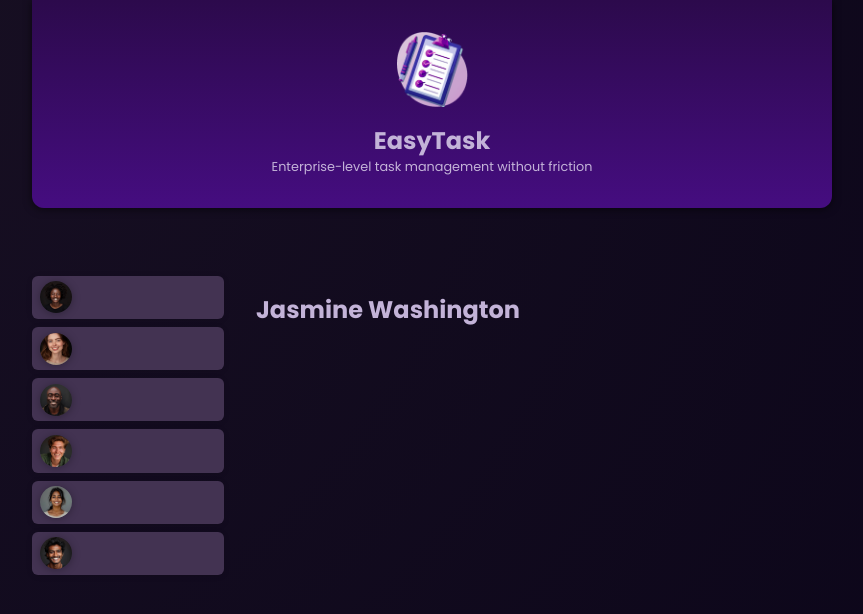
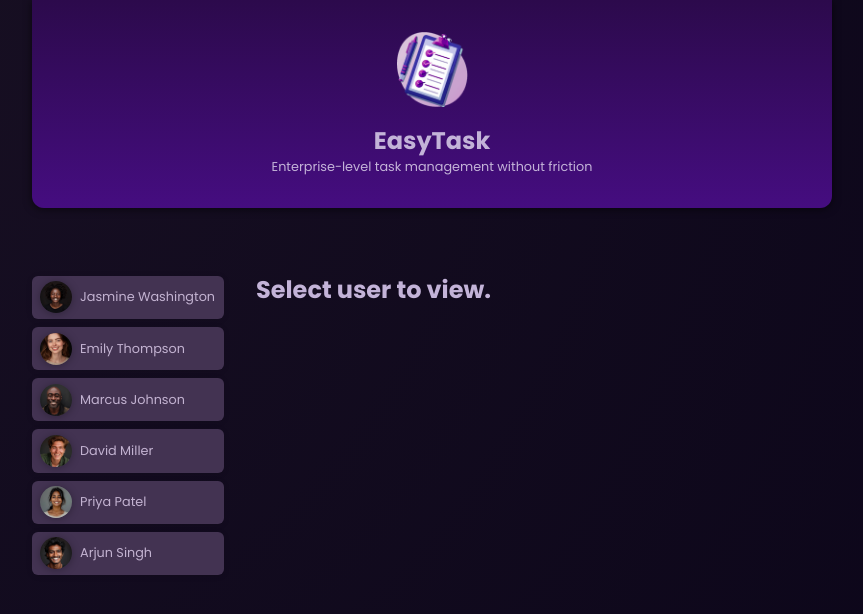
Before and after one commit to TodorKst/Angular-Projects, an Angular app: page / in a window 1280 px wide. Shown: the top 614 px of the page, without its empty margins (208-1071 px from the left). Built offline with nearby package versions, Linux system fonts and the light colour scheme.

Commit message:
added displaying of tasks

```diff
--- a/src/app/app.component.html
+++ b/src/app/app.component.html
@@ -2,32 +2,17 @@
 
 <main>
   <ul>
-    <li>
-      <app-user [user]="users[0]"
-                (select)="onSelectedUser($event)"/>
-    </li>
-    <li>
-      <app-user [user]="users[1]"
-                (select)="onSelectedUser($event)"/>
-    </li>
-    <li>
-      <app-user [user]="users[2]"
-                (select)="onSelectedUser($event)"/>
-    </li>
-    <li>
-      <app-user [user]="users[3]"
-                (select)="onSelectedUser($event)"/>
-    </li>
-    <li>
-      <app-user [user]="users[4]"
-                (select)="onSelectedUser($event)"/>
-    </li>
-    <li>
-      <app-user [user]="users[5]"
-                (select)="onSelectedUser($event)"/>
-    </li>
-
+    @for (user of users; track user.id) {
+      <li>
+        <app-user [user]="user"
+                  (select)="onSelectedUser($event)"/>
+      </li>
+    }
   </ul>
 
-  <app-user-tasks [name]="selectedUser?.name"/>
+  @if (selectedUser) {
+    <app-user-tasks [userId]="selectedUser.id" [name]="selectedUser.name"/>
+  } @else {
+    <h2 id="fallback">Select user to view.</h2>
+  }
 </main>
--- a/src/app/app.component.ts
+++ b/src/app/app.component.ts
@@ -14,7 +14,7 @@
 })
 export class AppComponent {
   users = DUMMY_USERS;
-  selectedUserId = 'u1';
+  selectedUserId?: string;
 
 get selectedUser() {
   return this.users.find(user => user.id === this.selectedUserId)!;
--- /dev/null
+++ b/src/app/user-tasks/task/task.component.css
@@ -0,0 +1,37 @@
+article {
+  padding: 1rem;
+  color: #25113d;
+  background-color: #bf9ee5;
+}
+
+h2 {
+  margin: 0;
+}
+
+time {
+  color: #3c2c50;
+}
+
+.actions {
+  text-align: right;
+  margin: 0;
+}
+
+.actions button {
+  font: inherit;
+  font-size: 0.9rem;
+  cursor: pointer;
+  background-color: #380774;
+  color: #decdf2;
+  border-radius: 4px;
+  padding: 0.5rem 1.5rem;
+  border: none;
+  box-shadow: 0 1px 3px rgba(0, 0, 0, 0.3);
+  transition: all 0.3s ease;
+}
+
+.actions button:hover,
+.actions button:active {
+  background-color: #4a0774;
+  box-shadow: 0 1px 6px rgba(0, 0, 0, 0.3);
+}
--- /dev/null
+++ b/src/app/user-tasks/task/task.component.html
@@ -0,0 +1,8 @@
+<article>
+  <h2>{{ task.title }}</h2>
+  <time>{{task.dueDate}}</time>
+  <p>{{task.summary}}</p>
+  <p class="actions">
+    <button>Complete</button>
+  </p>
+</article>
--- a/src/app/user-tasks/user-tasks.component.css
+++ b/src/app/user-tasks/user-tasks.component.css
@@ -0,0 +1,63 @@
+#tasks {
+  padding: 1rem;
+  border-radius: 8px;
+  max-height: 60vh;
+  overflow: auto;
+  background-color: #3a2c54;
+}
+
+header {
+  display: flex;
+  justify-content: space-between;
+  align-items: flex-start;
+  margin-bottom: 2rem;
+  gap: 1rem;
+}
+
+h2 {
+  margin: 0;
+  font-size: 0.9rem;
+  width: 60%;
+  text-wrap: balance;
+}
+
+menu {
+  margin: 0;
+  padding: 0;
+}
+
+menu button {
+  font: inherit;
+  cursor: pointer;
+  background-color: #9965dd;
+  border-radius: 4px;
+  border: none;
+  padding: 0.35rem 0.8rem;
+  font-size: 0.9rem;
+}
+
+menu button:hover,
+menu button:active {
+  background-color: #a565dd
+}
+
+ul {
+  list-style: none;
+  margin: 1rem 0;
+  padding: 0;
+  display: flex;
+  flex-direction: column;
+  gap: 1rem;
+  max-height: 50vh;
+  overflow: auto;
+}
+
+@media (min-width: 768px) {
+  h2 {
+    font-size: 1.25rem;
+  }
+
+  menu {
+    width: auto;
+  }
+}
--- a/src/app/user-tasks/user-tasks.component.html
+++ b/src/app/user-tasks/user-tasks.component.html
@@ -1 +1,18 @@
-<h2>{{ name }}</h2>
+<section id="tasks">
+  <header>
+    <h2>{{ name }}'s Tasks</h2>
+    <menu>
+      <button>
+        Add Task
+      </button>
+    </menu>
+  </header>
+
+  <ul>
+    @for (task of selectedUserTasks; track task.id) {
+    <li>
+    <app-task [task]="task"/>
+    </li>
+    }
+  </ul>
+</section>
--- a/src/app/user-tasks/user-tasks.component.ts
+++ b/src/app/user-tasks/user-tasks.component.ts
@@ -1,14 +1,45 @@
 import {Component, Input, input} from '@angular/core';
+import {TaskComponent} from './task/task.component';
 
 @Component({
   selector: 'app-user-tasks',
   templateUrl: './user-tasks.component.html',
   standalone: true,
-  styleUrl: './user-tasks.component.css'
+  styleUrl: './user-tasks.component.css',
+  imports: [TaskComponent]
 })
 export class UserTasksComponent {
-  @Input() name?: string;
+  @Input() name!: string;
+  @Input() userId!: string;
 
+  tasks = [
+    {
+      id: 't1',
+      userId: 'u1',
+      title: 'Master Angular',
+      summary:
+        'Learn all the basic and advanced features of Angular & how to apply them.',
+      dueDate: '2025-12-31',
+    },
+    {
+      id: 't2',
+      userId: 'u3',
+      title: 'Build first prototype',
+      summary: 'Build a first prototype of the online shop website',
+      dueDate: '2024-05-31',
+    },
+    {
+      id: 't3',
+      userId: 'u3',
+      title: 'Prepare issue template',
+      summary:
+        'Prepare and describe an issue template which will help with project management',
+      dueDate: '2024-06-15',
+    },
+  ]
 
+  get selectedUserTasks() {
+    return this.tasks.filter((task) => task.userId === this.userId);
+  }
 
 }
--- a/src/app/user/user.component.html
+++ b/src/app/user/user.component.html
@@ -2,6 +2,6 @@
   <button (click)="onSelectUser()">
     <img [src]="imagePath()" alt="name"/>
     <!--    <img [src]="'assets/users/' + selectedUser.avatar" alt="avatar"/>-->
-    <span>{{ name }}</span>
+    <span>{{ user?.name }}</span>
   </button>
 </div>
```
Also changed, not shown: src/app/user-tasks/task/task.component.ts (added, +24 -0 lines).
